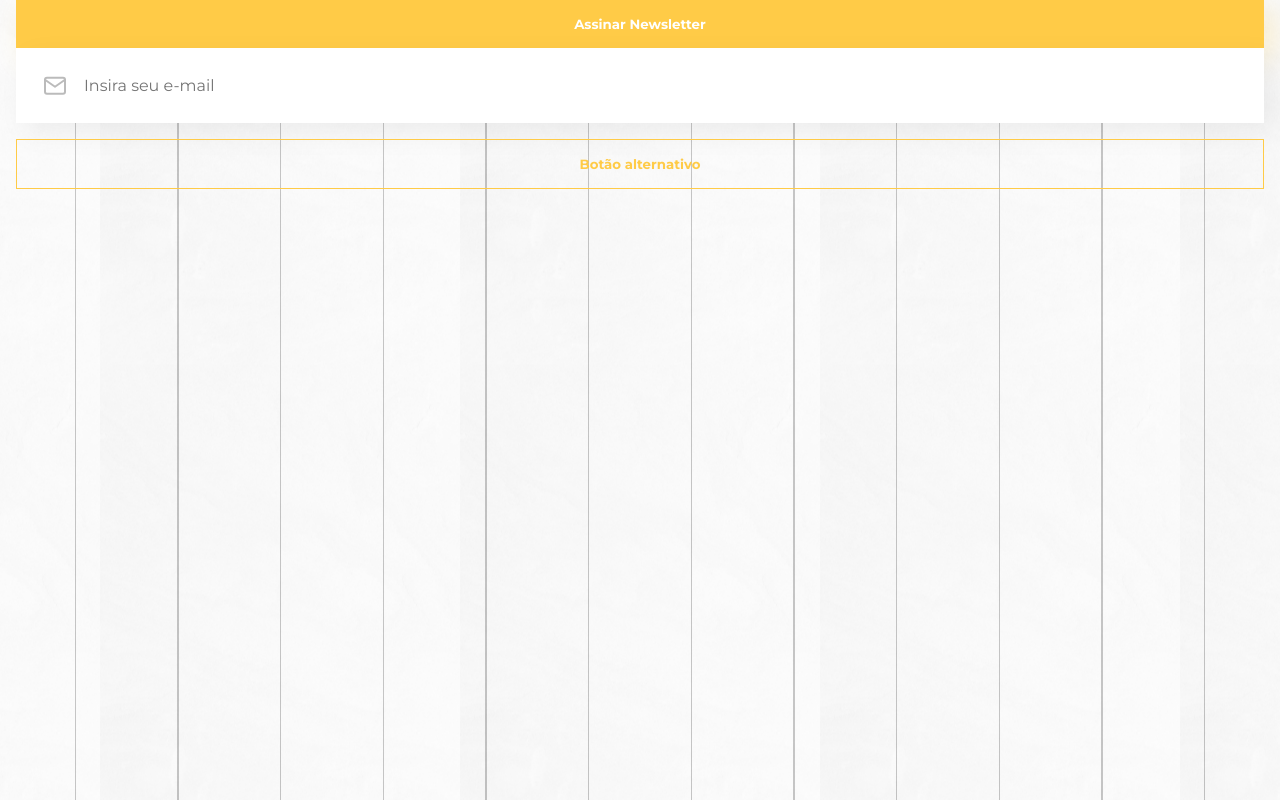
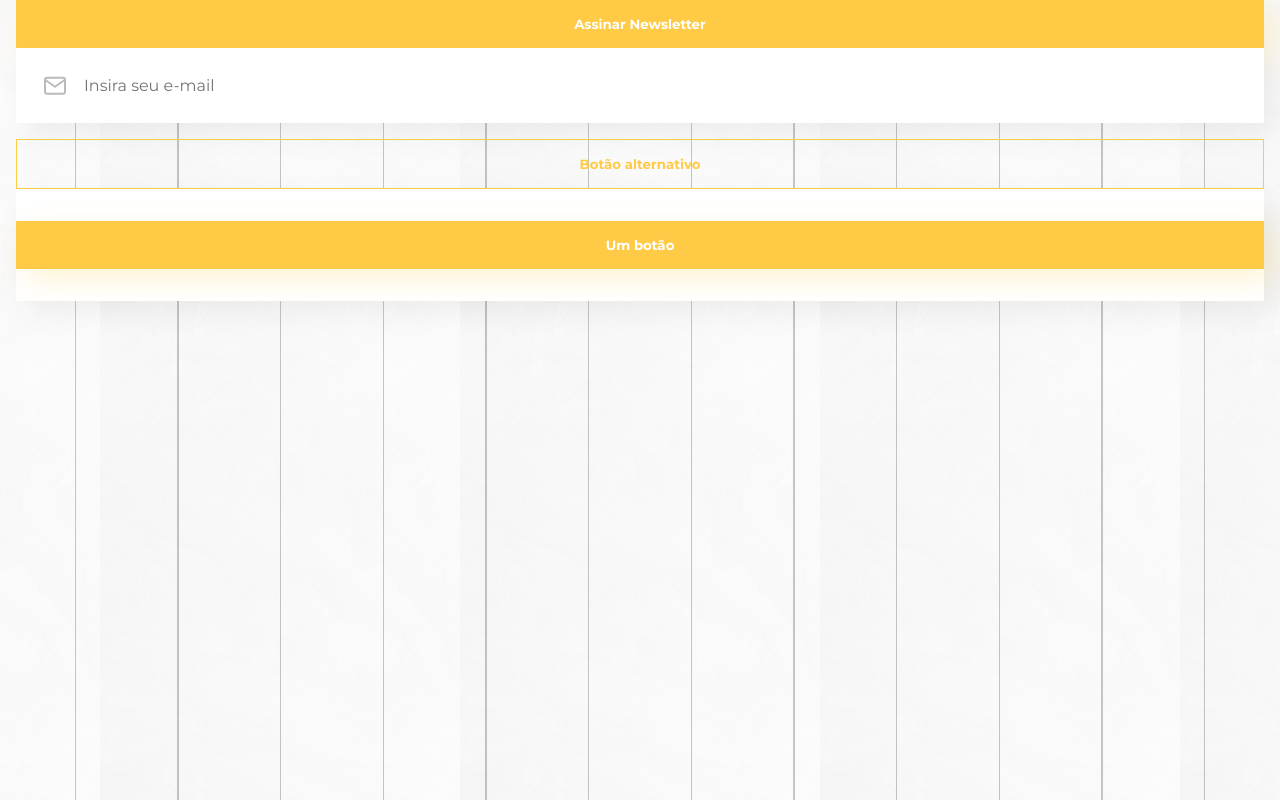
Before and after one commit to kauanvaz/Casa-Verde, a plain HTML site: page index.html in a window 1280 px wide. Drawn offline with Linux system fonts and the light colour scheme; a web font is replaced by a local one.

Commit message:
Criação do componente cartao

```diff
--- a/assets/css/base/_variaveis.css
+++ b/assets/css/base/_variaveis.css
@@ -1,8 +1,10 @@
 :root {
     --amarelo: #FFCB47;
+    --amarelo-transparente: #FFCB473D;
     --branco: #FFFFFF;
     --cinza: #909090;
     --preto: #202020;
+    --preto-transparente: #0000000F;
 
     --familia-corpo: 'Montserrat', sans-serif;
 
--- a/assets/css/componentes/botoes.css
+++ b/assets/css/componentes/botoes.css
@@ -10,7 +10,7 @@
     padding-top: 1rem;
     padding-bottom: 1rem;
 
-    box-shadow: 10px 10px 30px #FFCB473D;
+    box-shadow: 10px 10px 30px var(--amarelo-transparente);
 
     border: none;
 }
--- /dev/null
+++ b/assets/css/componentes/cartao.css
@@ -0,0 +1,10 @@
+.cartao {
+    box-sizing: border-box;
+
+    padding-top: 2rem;
+    padding-bottom: 2rem;
+
+    background-color: var(--branco);
+
+    box-shadow: 10px 10px 30px var(--preto-transparente);
+}
--- a/assets/css/componentes/input.css
+++ b/assets/css/componentes/input.css
@@ -17,7 +17,7 @@
 
     background-color: var(--branco);
 
-    box-shadow: 10px 10px 30px #0000000F;
+    box-shadow: 10px 10px 30px var(--preto-transparente);
 }
 
 .input--icone {
--- a/index.html
+++ b/index.html
@@ -9,12 +9,17 @@
 <link rel="stylesheet" href="assets/css/base/base.css">
 <link rel="stylesheet" href="assets/css/componentes/botoes.css">
 <link rel="stylesheet" href="assets/css/componentes/input.css">
+<link rel="stylesheet" href="assets/css/componentes/cartao.css">
 </head>
 <body>
     <main class="container">
         <button class="botao">Assinar Newsletter</button>
         <input type="text" class="input input--icone input--email" placeholder="Insira seu e-mail" aria-label="Insira seu e-mail">
         <button class="botao botao--alternativo">Botão alternativo</button>
+
+        <article class="cartao">
+            <button class="botao">Um botão</button>
+        </article>
     </main>
 
 
```
